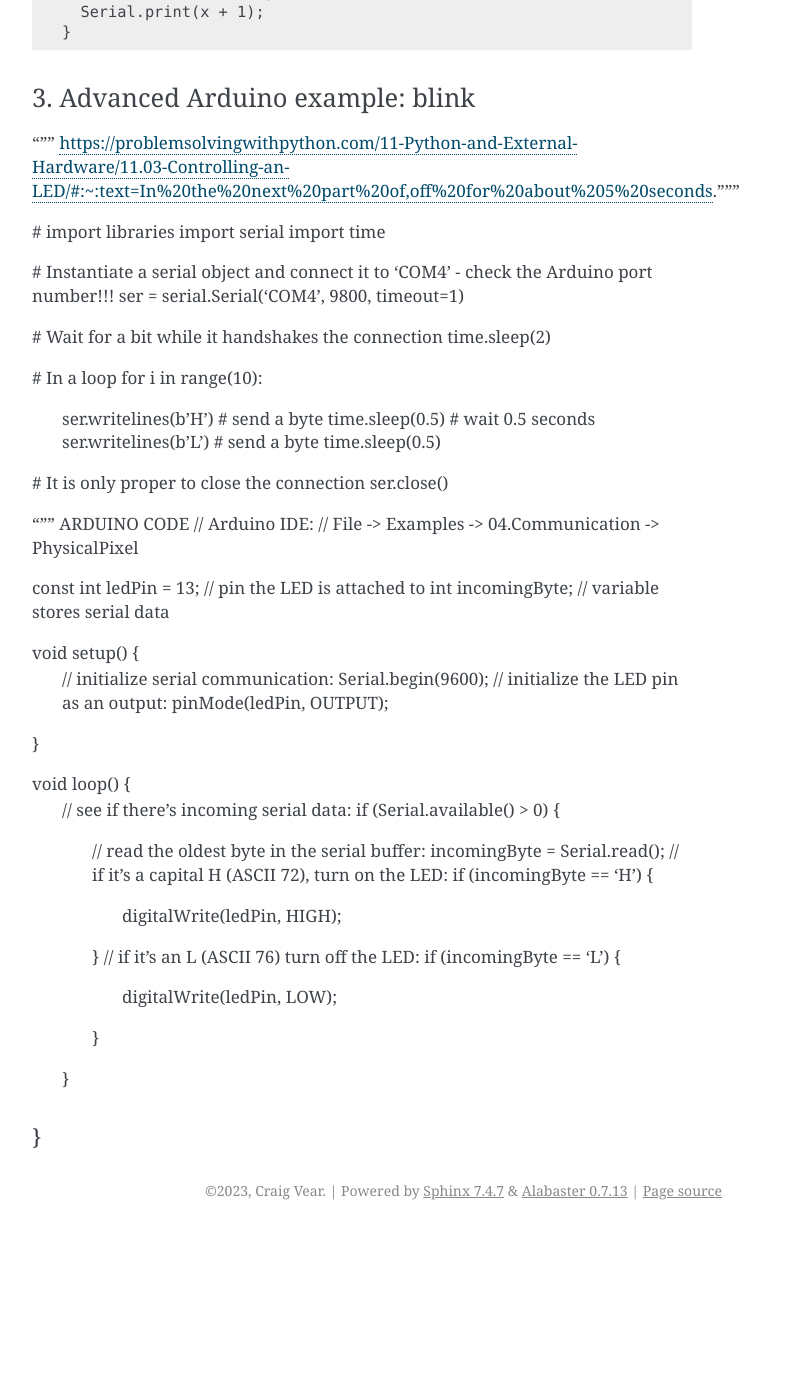
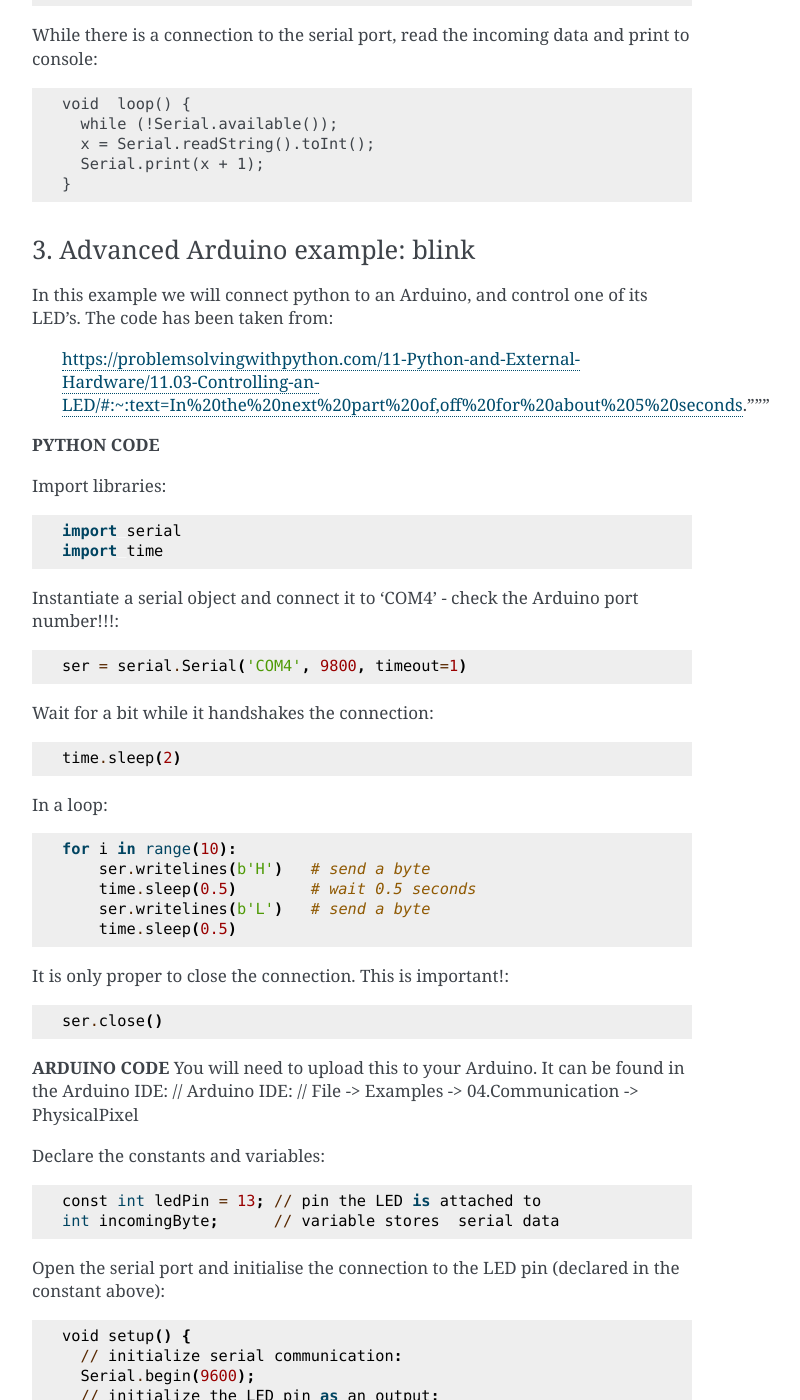
Before and after one commit to CreativeCoding/course, a Sphinx documentation site: the page built from docs/source/IOcomms-1.rst, in a window 1280 px wide and 1400 px high, scrolled down 2219 px. Shown: the whole window, without its empty margins (388-1188 px from the left). Built offline with Sphinx 7.4.7, drawn with Linux system fonts in a browser that asks for light colours; before the commit the page ends 3449 px from its top, so only the background shows below that; some of the changed text lies outside the part shown.

Commit message:
add comms lessons

```diff
--- a/docs/source/IOcomms-1.rst
+++ b/docs/source/IOcomms-1.rst
@@ -43,7 +43,7 @@ Iterate through list and print out to console::
     for i in com_ports:
         print(i.device)
 2. Example with Arduino
-^^^^^^^^^^^^^^^^^^^^^^^^^^^^^^^^
+^^^^^^^^^^^^^^^^^^^^^^^
 In this example we will explore a simple in-out communications between Python and an Arduino.
 You will need an Arduino for this experiment. The tutorial is taken from here:
 
@@ -78,14 +78,19 @@ On an endless loop::
         print(value) # printing the value
 
 **ARDUINO CODE**
-You will need to upload this to the Arduino::
+You will need to upload this to the Arduino.
+Declare an integer variable called x::
 
     int x;
+
+Setup the serial port parameters::
 
     void setup() {
       Serial.begin(115200);
       Serial.setTimeout(1);
     }
+
+While there is a connection to the serial port, read the incoming data and print to console::
 
     void  loop() {
       while (!Serial.available());
@@ -95,57 +100,74 @@ You will need to upload this to the Arduino::
 
 3. Advanced Arduino example: blink
 ^^^^^^^^^^^^^^^^^^^^^^^^^^^^^^^^^^
-"""
-https://problemsolvingwithpython.com/11-Python-and-External-Hardware/11.03-Controlling-an-LED/#:~:text=In%20the%20next%20part%20of,off%20for%20about%205%20seconds."""
+In this example we will connect python to an Arduino, and control
+one of its LED's. The code has been taken from:
 
-# import libraries
-import serial
-import time
+    | https://problemsolvingwithpython.com/11-Python-and-External-Hardware/11.03-Controlling-an-LED/#:~:text=In%20the%20next%20part%20of,off%20for%20about%205%20seconds."""
 
-# Instantiate a serial object and connect it to 'COM4' - check the Arduino port number!!!
-ser = serial.Serial('COM4', 9800, timeout=1)
+**PYTHON CODE**
 
-# Wait for a bit while it handshakes the connection
-time.sleep(2)
+Import libraries::
 
-# In a loop
-for i in range(10):
-    ser.writelines(b'H')   # send a byte
-    time.sleep(0.5)        # wait 0.5 seconds
-    ser.writelines(b'L')   # send a byte
-    time.sleep(0.5)
+    import serial
+    import time
 
-# It is only proper to close the connection
-ser.close()
+Instantiate a serial object and connect it to 'COM4' - check the Arduino port number!!!::
 
-"""
-ARDUINO CODE
+    ser = serial.Serial('COM4', 9800, timeout=1)
+
+Wait for a bit while it handshakes the connection::
+
+    time.sleep(2)
+
+In a loop::
+
+    for i in range(10):
+        ser.writelines(b'H')   # send a byte
+        time.sleep(0.5)        # wait 0.5 seconds
+        ser.writelines(b'L')   # send a byte
+        time.sleep(0.5)
+
+It is only proper to close the connection. This is important!::
+
+    ser.close()
+
+**ARDUINO CODE**
+You will need to upload this to your Arduino. It can be found in the Arduino IDE:
 // Arduino IDE:
 // File -> Examples -> 04.Communication -> PhysicalPixel
 
-const int ledPin = 13; // pin the LED is attached to
-int incomingByte;      // variable stores  serial data
+Declare the constants and variables::
 
-void setup() {
-  // initialize serial communication:
-  Serial.begin(9600);
-  // initialize the LED pin as an output:
-  pinMode(ledPin, OUTPUT);
-}
+    const int ledPin = 13; // pin the LED is attached to
+    int incomingByte;      // variable stores  serial data
 
-void loop() {
-  // see if there's incoming serial data:
-  if (Serial.available() > 0) {
-    // read the oldest byte in the serial buffer:
-    incomingByte = Serial.read();
-    // if it's a capital H (ASCII 72), turn on the LED:
-    if (incomingByte == 'H') {
-      digitalWrite(ledPin, HIGH);
+Open the serial port and initialise the connection to the LED pin (declared in the constant above)::
+
+    void setup() {
+      // initialize serial communication:
+      Serial.begin(9600);
+      // initialize the LED pin as an output:
+      pinMode(ledPin, OUTPUT);
     }
-    // if it's an L (ASCII 76) turn off the LED:
-    if (incomingByte == 'L') {
-      digitalWrite(ledPin, LOW);
+
+If there is a connection, read the incoming signal::
+
+    void loop() {
+      // see if there's incoming serial data:
+      if (Serial.available() > 0) {
+        // read the oldest byte in the serial buffer:
+        incomingByte = Serial.read();
+
+// If it's a capital H (ASCII 72), turn on the LED::
+
+        if (incomingByte == 'H') {
+          digitalWrite(ledPin, HIGH);
+        }
+
+// If it's an L (ASCII 76) turn off the LED::
+        if (incomingByte == 'L') {
+          digitalWrite(ledPin, LOW);
+        }
+      }
     }
-  }
-}
-"""
--- a/docs/source/IOcomms-2.rst
+++ b/docs/source/IOcomms-2.rst
@@ -1,2 +1,7 @@
 I/O Comms 2
 ===========
+
+Socket
+1 - ping
+2 - server - client
+3 = stream live microphone input
```
